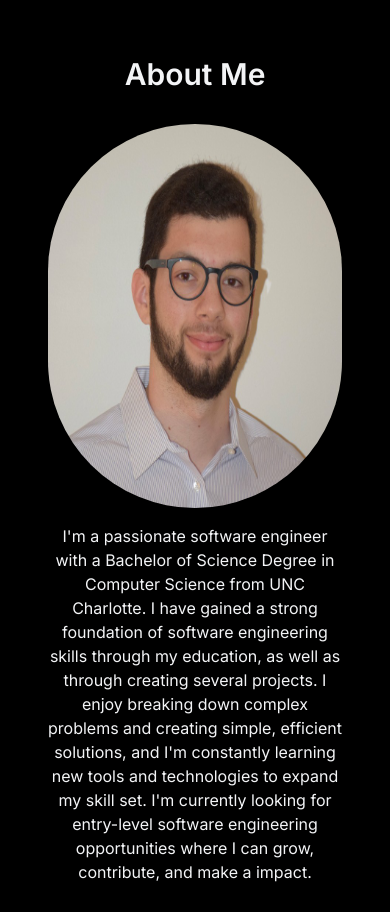
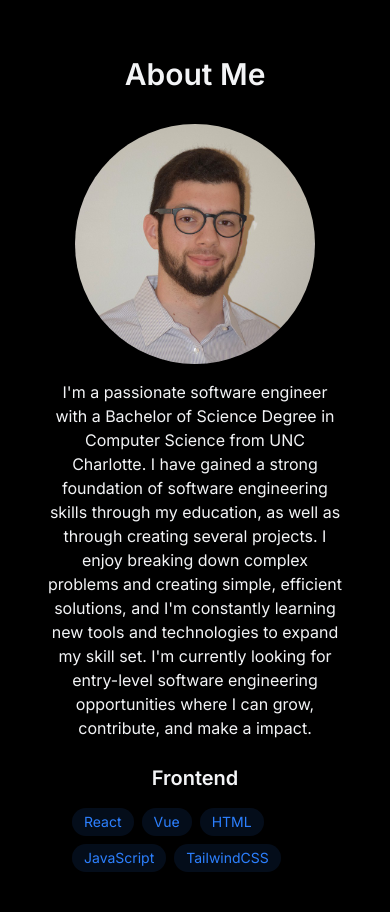
Before and after one commit to JadenM628/PortfolioProject, a React (Vite) app: page / in a window 390 px wide. Shown: the part 900-1812 px from the top of the page. Built offline with nearby package versions, Linux system fonts and the light colour scheme; no server answers.

Commit message:
Updated CSS for Mobile Responsiveness

```diff
--- a/src/components/sections/About.jsx
+++ b/src/components/sections/About.jsx
@@ -30,7 +30,7 @@ export const About = () => {
     return <section id="about" className="min-h-screen flex items-center justify-center py-20">
         <div className="max-w-3xl mx-auto px-4">
             <h2 className="text-3xl font-bold mb-8">About Me</h2>
-            <img src="/PortfolioProject/ProfilePicture.jpg" alt="ProfilePic" className="w-96 h-96 rounded-full mx-auto block" />
+            <img src="/PortfolioProject/ProfilePicture.jpg" alt="ProfilePic" className="w-60 h-60 sm:w-72 sm:h-72 md:w-96 md:h-96 rounded-full mx-auto block" />
 
             <div>
                 <p className="pt-4">
```
